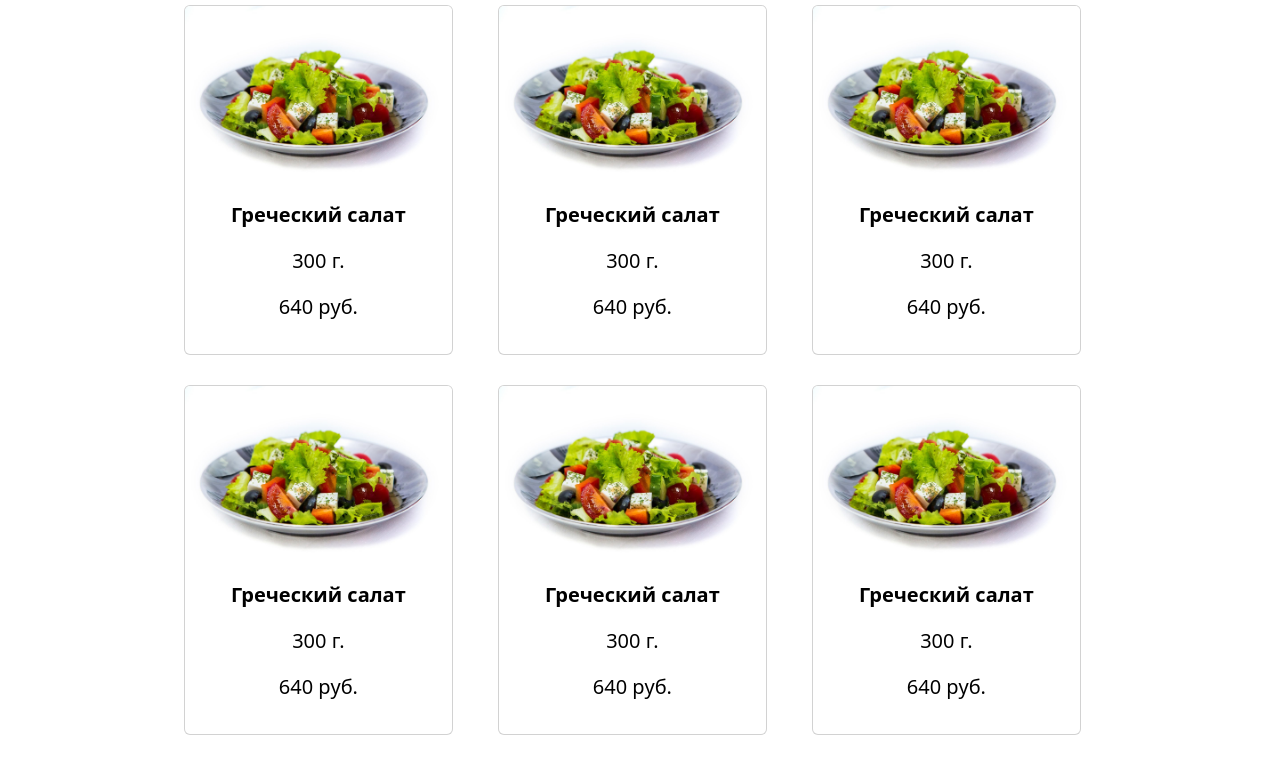
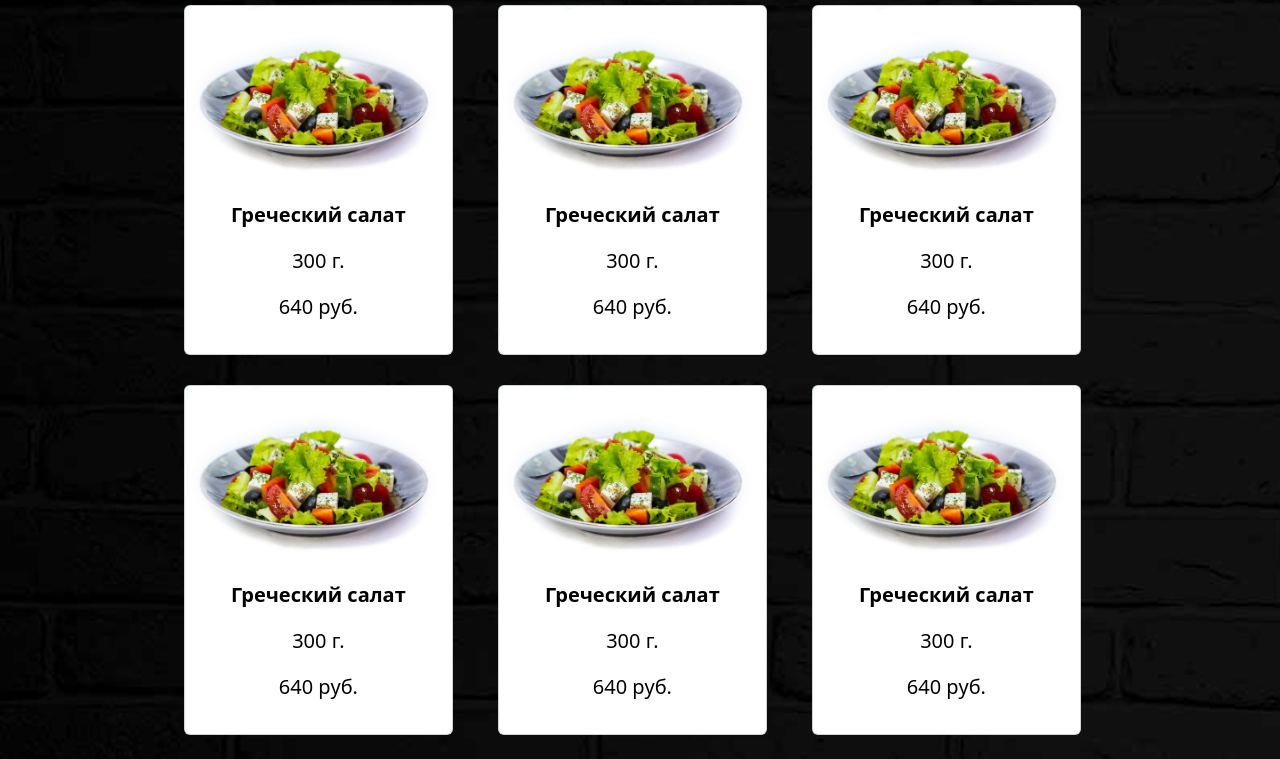
Before and after one commit to Aleksey-77-2/test_3, a plain HTML site: page menu_salad.html in a window 1280 px wide. Shown: the part 256-1015 px from the top of the page. Drawn offline with nearby package versions, Linux system fonts and the light colour scheme; the site is published under a folder, as on GitHub Pages, so addresses that start at the root find nothing.

Commit message:
Update menu.css

```diff
--- a/css/menu.css
+++ b/css/menu.css
@@ -22,7 +22,7 @@ html{
 }
 
 .block_menu_salad{
-	background-image: url(/img/1626430623_10-almode_ru-p-temnaya-stena-13.jpg);
+	background-image: url(../img/1626430623_10-almode_ru-p-temnaya-stena-13.jpg);
 	background-size: cover;
 	background-repeat: no-repeat;
 	/* min-height: 100vh; */
```
